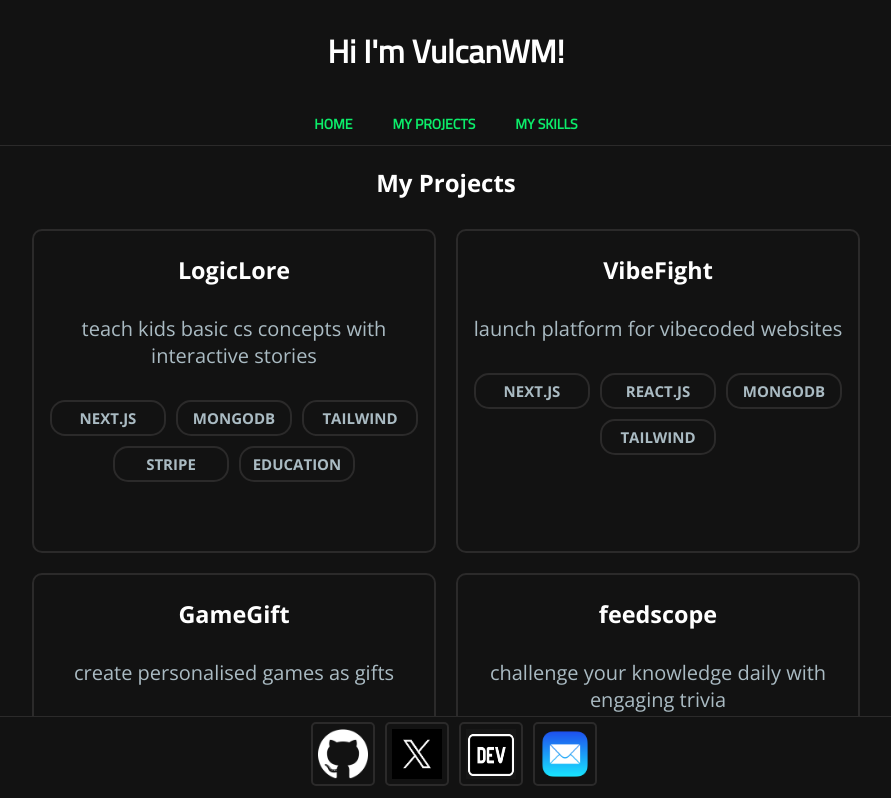
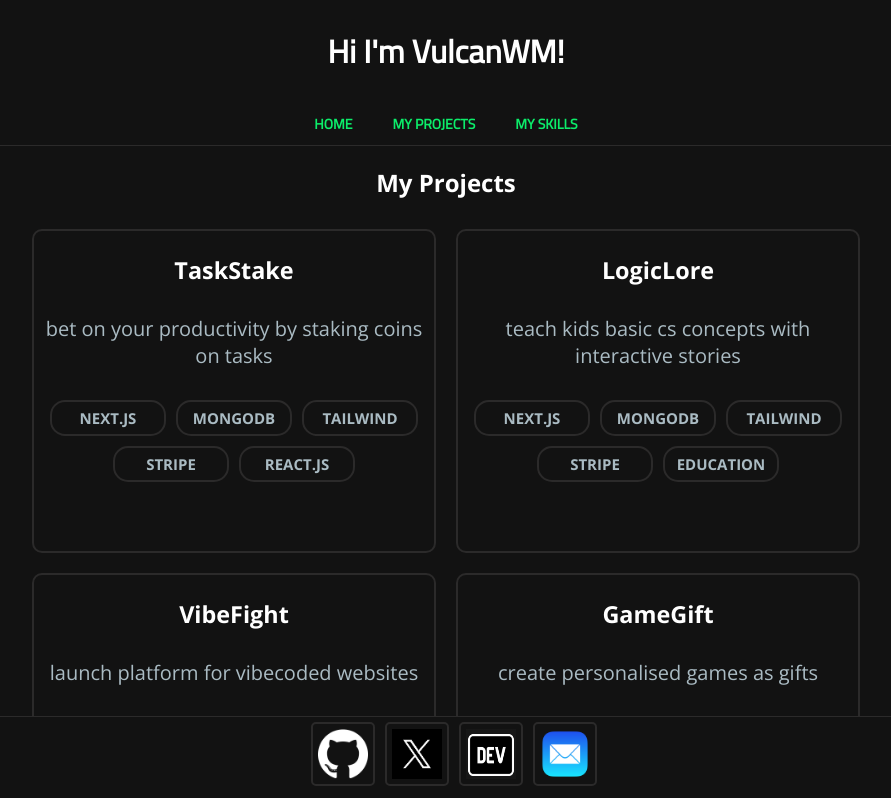
Before and after one commit to VulcanWM/vulcanwm, a Next.js app: page /projects in a window 1280 px wide. Shown: the top 798 px of the page, without its empty margins (194-1085 px from the left). Built offline with nearby package versions, Linux system fonts and the light colour scheme.

Commit message:
Update projects.js

```diff
--- a/lists/projects.js
+++ b/lists/projects.js
@@ -1,4 +1,9 @@
 export const projects = {
+  "TaskStake": {
+    "Link": "https://taskstake.netlify.app",
+    "Desc": "bet on your productivity by staking coins on tasks",
+    "Tags": ['Next.js', 'MongoDB', 'Tailwind', 'Stripe', 'React.js']
+  },
   "LogicLore": {
     "Link": "https://logiclore.netlify.app",
     "Desc": "teach kids basic cs concepts with interactive stories",
```
